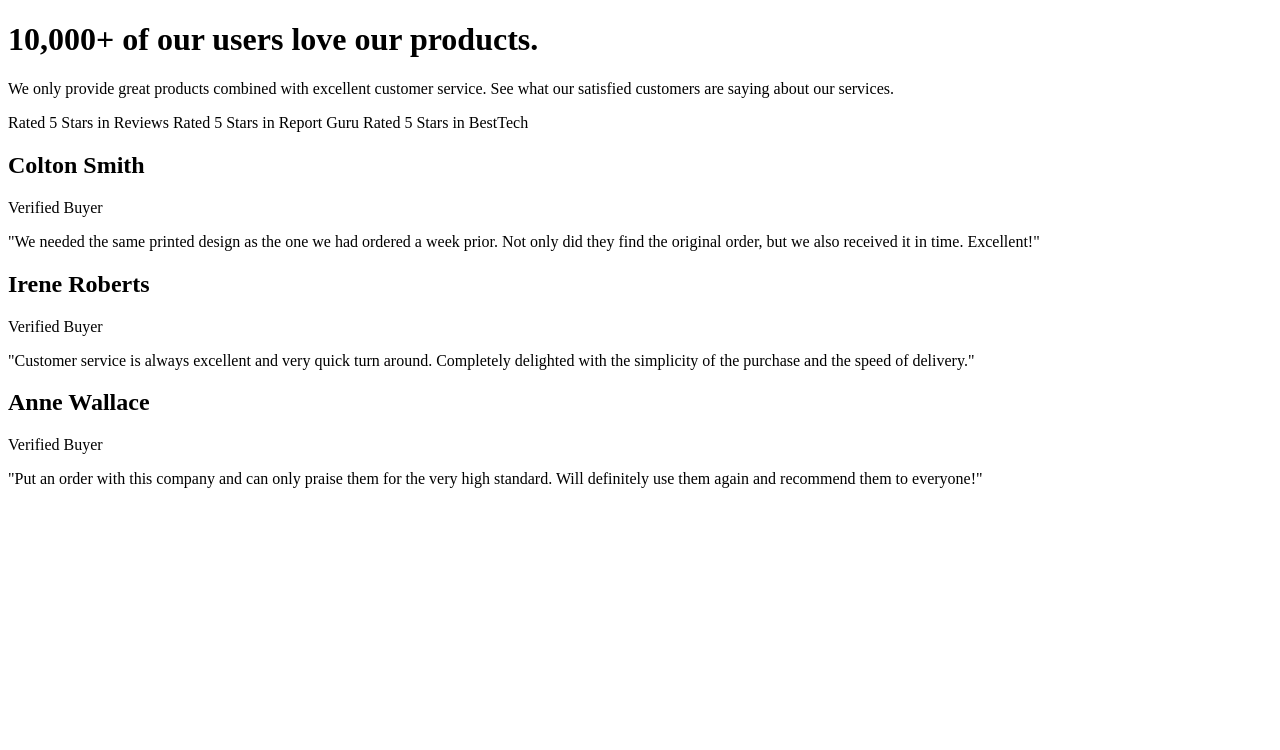
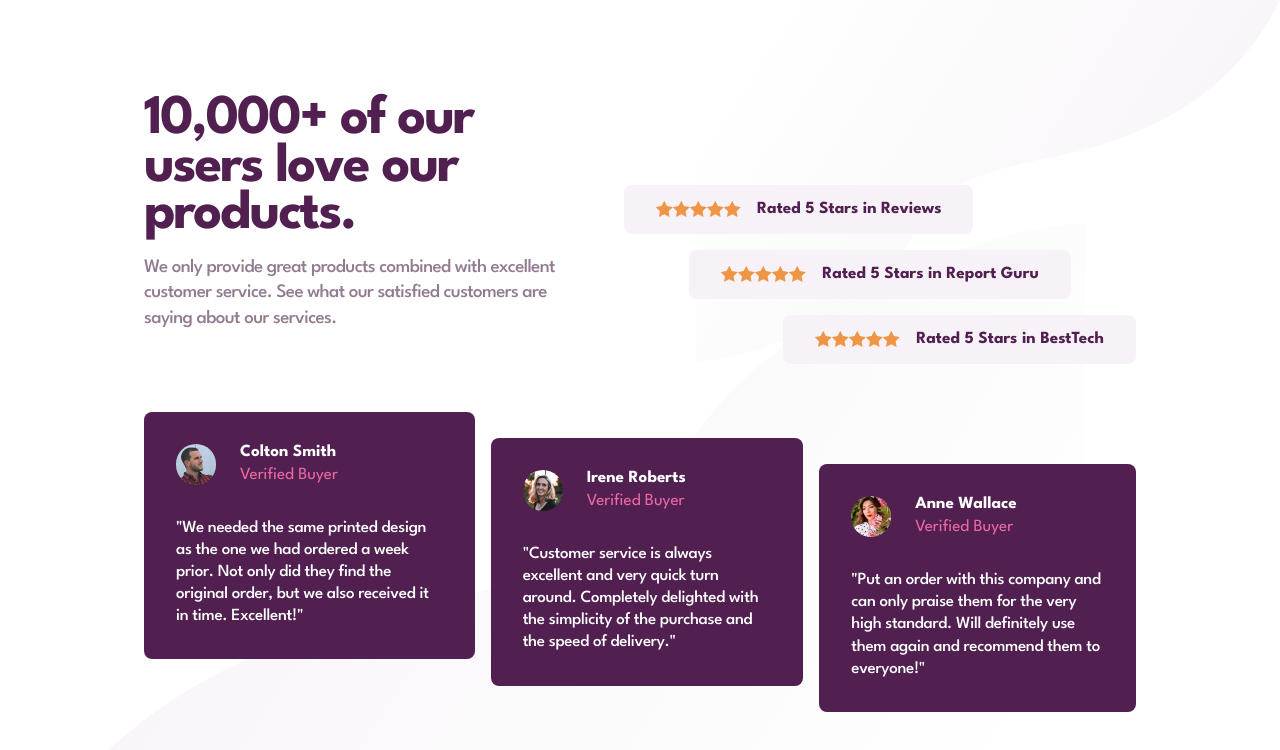
Before and after one commit to antoneladiana/5-social-proof-section, a website: page index.html in a window 1280 px wide. Drawn offline with nearby package versions, Linux system fonts and the light colour scheme; files that its build step writes are made by us from their sources.

Commit message:
Add styles

```diff
--- a/index.html
+++ b/index.html
@@ -3,68 +3,141 @@
   <head>
     <meta charset="UTF-8" />
     <meta name="viewport" content="width=device-width, initial-scale=1.0" />
-    <!-- displays site properly based on user's device -->
-
+    <link href="./dist/output.css" rel="stylesheet" />
     <link
       rel="icon"
       type="image/png"
       sizes="32x32"
       href="./images/favicon-32x32.png"
     />
+    <title>Frontend Mentor | Social proof section</title>
+  </head>
+  <body class="bg-pattern min-h-screen">
+    <main class="mx-400 my-1200 sm:mx-600 sm:px-1200">
+      <div class="flex flex-col xl:flex-row justify-between mb-600">
+        <!-- Title -->
+        <section
+          class="text-center xl:text-left mb-400 flex flex-col gap-200 max-w-md mx-auto xl:mx-0"
+        >
+          <h1 class="text-purple-900 text-preset-2 sm:text-preset-1">
+            10,000+ of our users love our products.
+          </h1>
+          <p class="text-purple-300 text-preset-3">
+            We only provide great products combined with excellent customer
+            service. See what our satisfied customers are saying about our
+            services.
+          </p>
+        </section>
+        <!-- Ratings -->
+        <section
+          class="text-purple-900 text-preset-4-bold text-center flex flex-col gap-200 w-full max-w-md xl:max-w-lg mx-auto xl:mx-0 xl:items-stretch xl:self-end"
+        >
+          <article
+            class="bg-purple-100 rounded-lg flex flex-col sm:flex-row px-400 py-200 gap-200 items-center xl:self-start"
+          >
+            <div class="flex">
+              <img src="images/icon-star.svg" alt="A star icon." />
+              <img src="images/icon-star.svg" alt="A star icon." />
+              <img src="images/icon-star.svg" alt="A star icon." />
+              <img src="images/icon-star.svg" alt="A star icon." />
+              <img src="images/icon-star.svg" alt="A star icon." />
+            </div>
+            <span>Rated 5 Stars in Reviews</span>
+          </article>
+          <article
+            class="bg-purple-100 rounded-lg flex flex-col sm:flex-row px-400 py-200 gap-200 items-center xl:self-center"
+          >
+            <div class="flex">
+              <img src="images/icon-star.svg" alt="A star icon." />
+              <img src="images/icon-star.svg" alt="A star icon." />
+              <img src="images/icon-star.svg" alt="A star icon." />
+              <img src="images/icon-star.svg" alt="A star icon." />
+              <img src="images/icon-star.svg" alt="A star icon." />
+            </div>
+            <span>Rated 5 Stars in Report Guru</span>
+          </article>
+          <article
+            class="bg-purple-100 rounded-lg flex flex-col sm:flex-row px-400 py-200 gap-200 items-center xl:self-end"
+          >
+            <div class="flex">
+              <img src="images/icon-star.svg" alt="A star icon." />
+              <img src="images/icon-star.svg" alt="A star icon." />
+              <img src="images/icon-star.svg" alt="A star icon." />
+              <img src="images/icon-star.svg" alt="A star icon." />
+              <img src="images/icon-star.svg" alt="A star icon." />
+            </div>
+            <span>Rated 5 Stars in BestTech</span>
+          </article>
+        </section>
+      </div>
 
-    <title>Frontend Mentor | Social proof section</title>
-
-    <!-- Feel free to remove these styles or customise in your own stylesheet 👍 -->
-    <style>
-      .attribution {
-        font-size: 0.6875rem;
-        text-align: center;
-      }
-      .attribution a {
-        color: hsl(228, 45%, 44%);
-      }
-    </style>
-  </head>
-  <body>
-    <main>
-      <h1>10,000+ of our users love our products.</h1>
-
-      <p>
-        We only provide great products combined with excellent customer service.
-        See what our satisfied customers are saying about our services.
-      </p>
-
-      <section>
-        <span>Rated 5 Stars in Reviews</span>
-        <span>Rated 5 Stars in Report Guru</span>
-        <span>Rated 5 Stars in BestTech</span>
-      </section>
-
-      <section>
-        <article>
-          <h2>Colton Smith</h2>
-          <span>Verified Buyer</span>
-          <p>
+      <!-- Reviews -->
+      <section
+        class="flex flex-col xl:flex-row gap-200 items-center xl:items-stretch xl:min-h-75"
+      >
+        <article
+          class="bg-purple-900 rounded-lg p-400 flex flex-col gap-400 max-w-md xl:self-start"
+        >
+          <div class="flex gap-300">
+            <img
+              class="rounded-full w-10 aspect-square"
+              src="images/image-colton.jpg"
+              alt="Profile picture of Colton Smith."
+            />
+            <div>
+              <h2 class="text-white text-preset-4-bold">Colton Smith</h2>
+              <span class="text-pink-400 text-preset-4-regular"
+                >Verified Buyer</span
+              >
+            </div>
+          </div>
+          <p class="text-white text-preset-4-medium">
             "We needed the same printed design as the one we had ordered a week
             prior. Not only did they find the original order, but we also
             received it in time. Excellent!"
           </p>
         </article>
 
-        <article>
-          <h2>Irene Roberts</h2>
-          <span> Verified Buyer</span>
-          <p>
+        <article
+          class="bg-purple-900 rounded-lg p-400 flex flex-col gap-400 max-w-md xl:self-center"
+        >
+          <div class="flex gap-300">
+            <img
+              class="rounded-full w-10 aspect-square"
+              src="images/image-irene.jpg"
+              alt="Profile picture of Irene Roberts."
+            />
+            <div>
+              <h2 class="text-white text-preset-4-bold">Irene Roberts</h2>
+              <span class="text-pink-400 text-preset-4-regular">
+                Verified Buyer</span
+              >
+            </div>
+          </div>
+          <p class="text-white text-preset-4-medium">
             "Customer service is always excellent and very quick turn around.
             Completely delighted with the simplicity of the purchase and the
             speed of delivery."
           </p>
         </article>
 
-        <article>
-          <h2>Anne Wallace</h2>
-          <span> Verified Buyer</span>
-          <p>
+        <article
+          class="bg-purple-900 rounded-lg p-400 flex flex-col gap-400 max-w-md xl:self-end"
+        >
+          <div class="flex gap-300">
+            <img
+              class="rounded-full w-10 aspect-square"
+              src="images/image-anne.jpg"
+              alt="Profile picture of Anne Wallace."
+            />
+            <div>
+              <h2 class="text-white text-preset-4-bold">Anne Wallace</h2>
+              <span class="text-pink-400 text-preset-4-regular">
+                Verified Buyer</span
+              >
+            </div>
+          </div>
+          <p class="text-white text-preset-4-medium">
             "Put an order with this company and can only praise them for the
             very high standard. Will definitely use them again and recommend
             them to everyone!"
--- /dev/null
+++ b/src/input.css
@@ -0,0 +1,86 @@
+@import url("https://fonts.googleapis.com/css2?family=League+Spartan:wght@100..900&display=swap");
+
+@import "tailwindcss";
+
+@theme {
+  /* Colors */
+  --color-purple-900: #512051;
+  --color-purple-300: #927b91;
+  --color-purple-100: #f7f2f7;
+  --color-pink-400: #ee69a4;
+  /* Typography */
+  --font-spartan: "League Spartan", sans-serif;
+  /* Spacing */
+  --spacing-0: 0rem; /* 0px */
+  --spacing-100: 0.5rem; /* 8px */
+  --spacing-200: 1rem; /* 16px */
+  --spacing-300: 1.5rem; /* 24px */
+  --spacing-400: 2rem; /* 32px */
+  --spacing-600: 3rem; /* 48px */
+  --spacing-1200: 6rem; /* 96px */
+}
+
+@utility text-preset-1 {
+  font-family: var(--font-spartan);
+  font-weight: 700; /* bold */
+  font-size: 3.5rem; /* 56px */
+  line-height: 85%; /* 48px */
+  letter-spacing: -0.125rem; /* -2px */
+}
+
+@utility text-preset-2 {
+  font-family: var(--font-spartan);
+  font-weight: 700; /* bold */
+  font-size: 2.5rem; /* 40px */
+  line-height: 85%; /* 34px */
+  letter-spacing: -0.125rem; /* -2px */
+}
+
+@utility text-preset-3 {
+  font-family: var(--font-spartan);
+  font-weight: 500; /* medium */
+  font-size: 1.188rem; /* 19px */
+  line-height: 135%; /* 26px */
+  letter-spacing: -0.038rem; /* -1px */
+}
+
+@utility text-preset-4-bold {
+  font-family: var(--font-spartan);
+  font-weight: 700; /* bold */
+  font-size: 1.063rem; /* 17px */
+  line-height: 100%; /* 17px */
+  letter-spacing: 0rem; /* 0px */
+}
+
+@utility text-preset-4-medium {
+  font-family: var(--font-spartan);
+  font-weight: 500; /* medium */
+  font-size: 1.063rem; /* 17px */
+  line-height: 130%; /* 22px */
+  letter-spacing: -0.019rem; /* 0px */
+}
+
+@utility text-preset-4-regular {
+  font-family: var(--font-spartan);
+  font-weight: 400; /* regular */
+  font-size: 1.063rem; /* 17px */
+  line-height: 100%; /* 17px */
+  letter-spacing: 0rem; /* 0px */
+}
+
+@utility bg-pattern {
+  background-repeat: no-repeat, no-repeat;
+  background-position:
+    top right,
+    bottom left;
+  background-size: auto, auto;
+  background-image:
+    url(../images/bg-pattern-top-mobile.svg),
+    url(../images/bg-pattern-bottom-mobile.svg);
+
+  @media (width >= 40rem) {
+    background-image:
+      url(/images/bg-pattern-top-desktop.svg),
+      url(/images/bg-pattern-bottom-desktop.svg);
+  }
+}
```
Also changed, not shown: package.json (added, +24 -0 lines), 2 other files.
